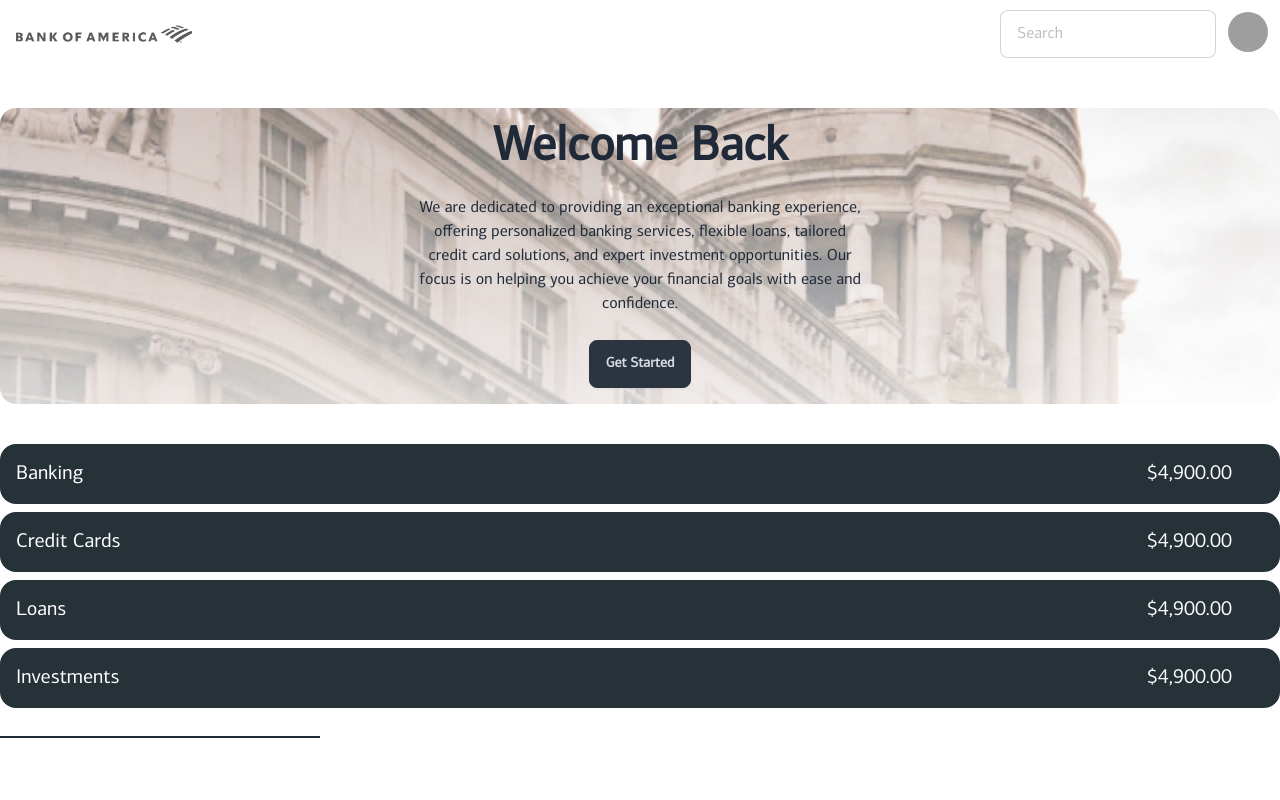
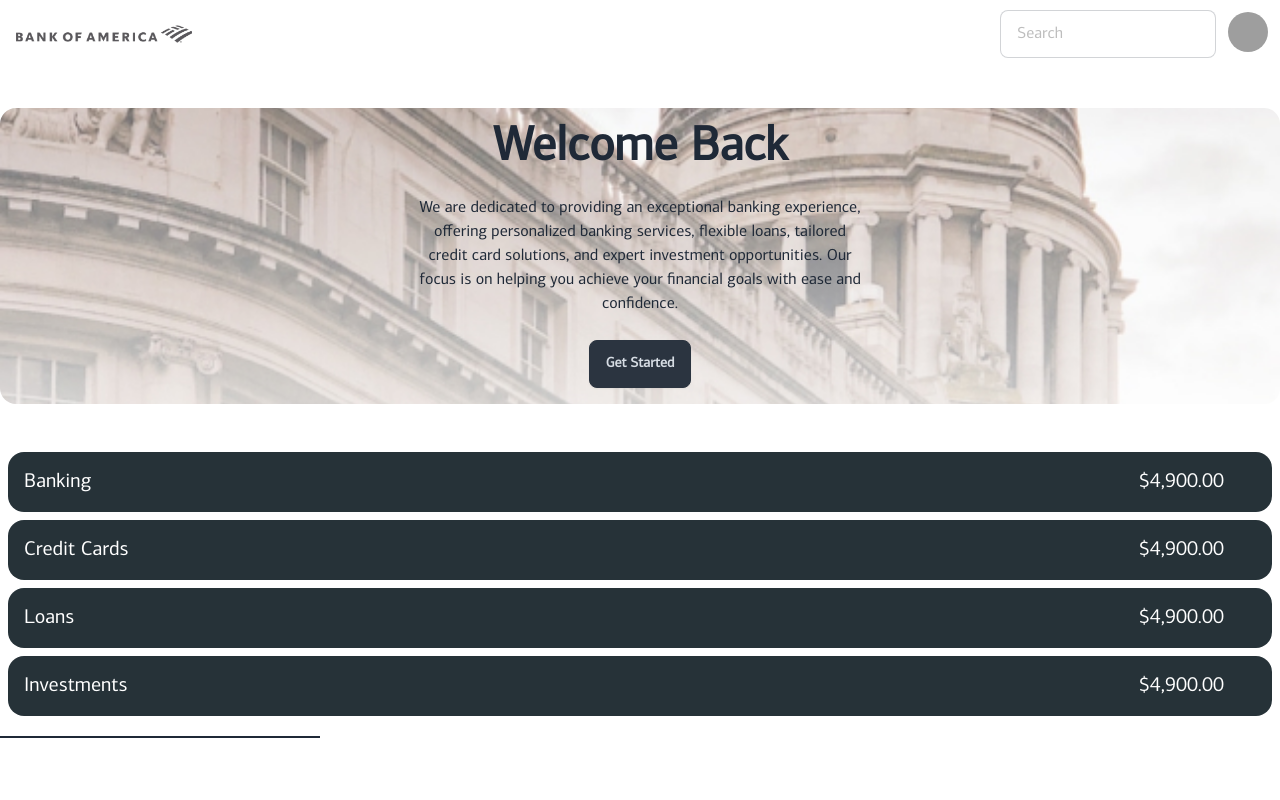
Before and after one commit to obscuremd/Bof, a React (Vite) app: page / in a window 1280 px wide. Both pictures are taken after typing "name@example.com", "Sample123" into the empty fields and a click on the button "Sign Up". Shown: the top 800 px of the page. Built offline with nearby package versions, Linux system fonts and the light colour scheme; grey boxes are pictures that could not be loaded; some icons are missing.

Commit message:
design change

```diff
--- a/src/Pages/MainPage/Screens/Accounts.tsx
+++ b/src/Pages/MainPage/Screens/Accounts.tsx
@@ -9,7 +9,7 @@
     <div className="w-full flex flex-col gap-10">
       <Hero/>
       {/* <Accordion/> */}
-      <div className="flex flex-col gap-2">
+      <div className="flex flex-col gap-2 p-2">
         <Collapse primary1="Banking" primary2="$4,900.00" secondary="$4,900.00"/>
         <Collapse primary1="Credit Cards" primary2="$4,900.00" secondary="$4,900.00"/>
         <Collapse primary1="Loans" primary2="$4,900.00" secondary="$4,900.00"/>
```
